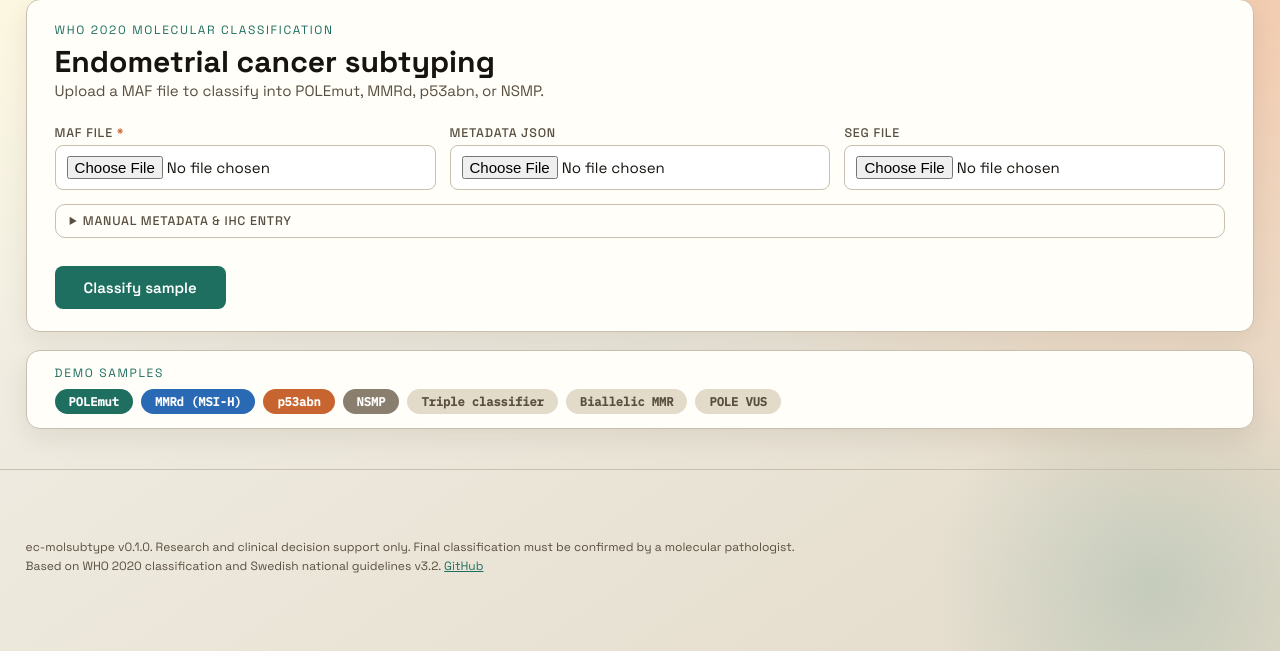
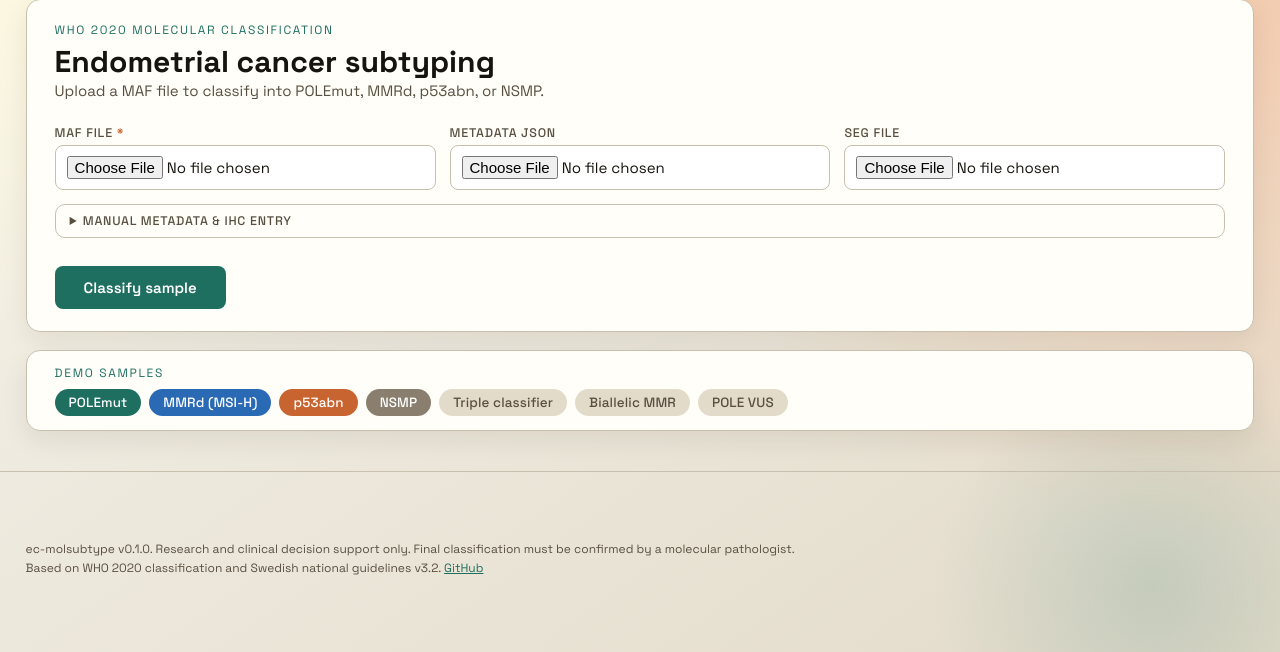
Before and after one commit to viktorlj/ec-molsubtype, a FastAPI app: page / in a window 1280 px wide. Shown: the part 149-801 px from the top of the page. Run offline with FastAPI, Linux system fonts and the light colour scheme.

Commit message:
fix: thinner font on demo chips for sharper rendering
Switch demo chips from IBM Plex Mono 600 to Space Grotesk 500.
Monospace at small sizes with bold weight renders fuzzy on screen.

Co-Authored-By: Claude Opus 4.6 (1M context) <noreply@anthropic.com>

```diff
--- a/src/ec_molsubtype/web/static/style.css
+++ b/src/ec_molsubtype/web/static/style.css
@@ -186,9 +186,10 @@
   text-decoration: none;
   padding: 5px 14px;
   border-radius: 20px;
-  font-size: var(--mp-fs-xs);
-  font-weight: 600;
-  font-family: var(--mp-mono);
+  font-size: var(--mp-fs-sm);
+  font-weight: 500;
+  font-family: var(--mp-sans);
+  letter-spacing: 0.01em;
   color: #fff;
   transition: opacity var(--mp-transition), transform var(--mp-transition);
 }
```
